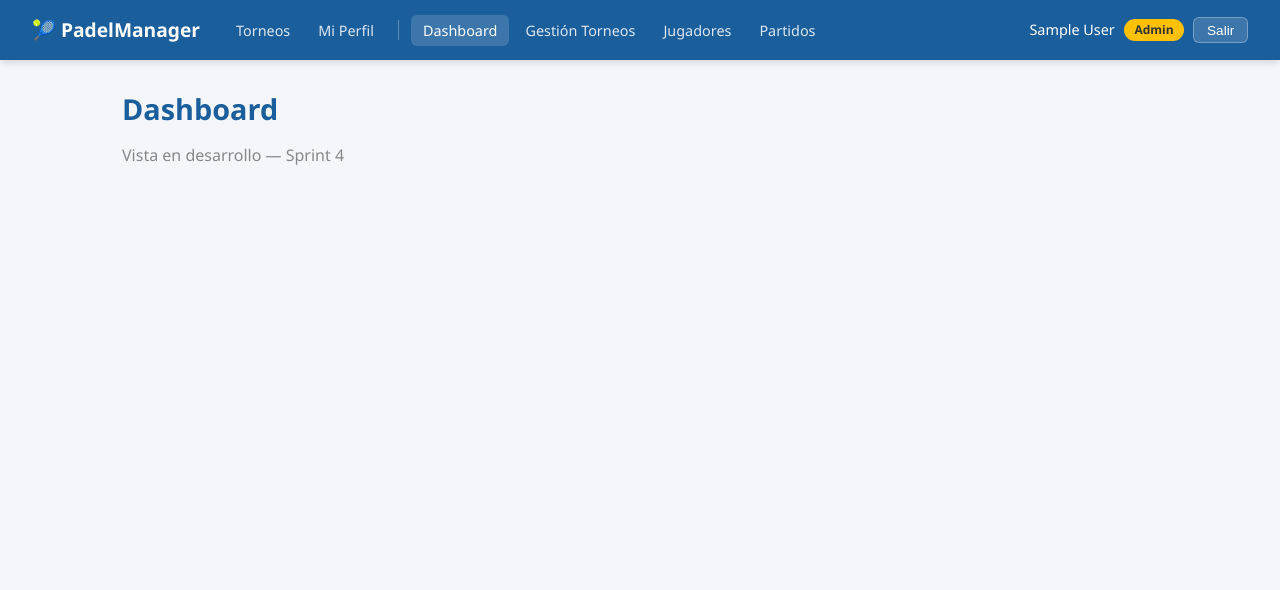
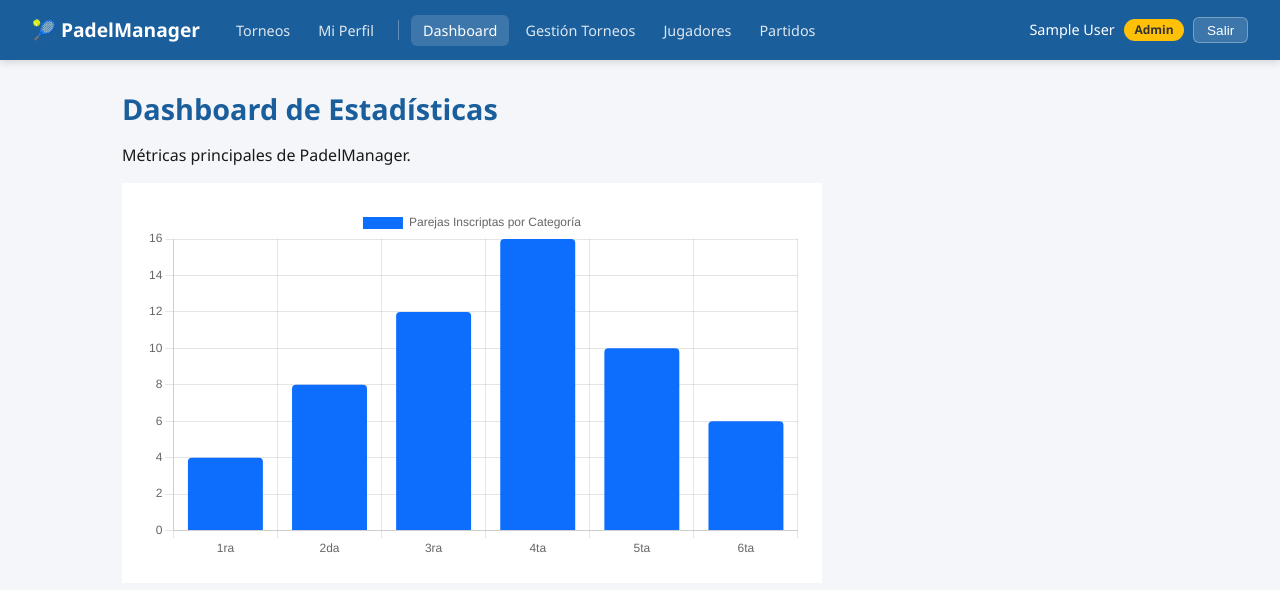
Before and after one commit to agustinresipa80/WebApplication-GRUPO1-PadelManager, a Vue app: page /admin/dashboard in a window 1280 px wide. Shown: the top 590 px of the page. Built offline with nearby package versions, Linux system fonts and the light colour scheme; sample sign-in values are in the browser's storage.

Commit message:
feat: Creación del Dashboard con gráfico de barras (Chart.js)

```diff
--- a/src/views/admin/DashboardView.vue
+++ b/src/views/admin/DashboardView.vue
@@ -1,10 +1,76 @@
 <template>
   <div class="page">
-    <div class="page-header"><h1>Dashboard</h1></div>
-    <p style="color:#888">Vista en desarrollo — Sprint 4</p>
+    <div class="page-header">
+      <h1>Dashboard de Estadísticas</h1>
+    </div>
+
+    <p class="text-muted mb-4">Métricas principales de PadelManager.</p>
+
+    <div class="chart-container shadow-sm border rounded">
+      <Bar :data="chartData" :options="chartOptions" />
+    </div>
+
   </div>
 </template>
+
+<script setup>
+import { ref } from 'vue'
+import { Bar } from 'vue-chartjs'
+import {
+  Chart as ChartJS,
+  Title,
+  Tooltip,
+  Legend,
+  BarElement,
+  CategoryScale,
+  LinearScale
+} from 'chart.js'
+
+// Registramos los módulos de Chart.js
+ChartJS.register(Title, Tooltip, Legend, BarElement, CategoryScale, LinearScale)
+
+// Datos falsos (Mock) para probar el gráfico
+const chartData = ref({
+  labels: ['1ra', '2da', '3ra', '4ta', '5ta', '6ta'],
+  datasets: [
+    {
+      label: 'Parejas Inscriptas por Categoría',
+      backgroundColor: '#0d6efd', // Azul PadelManager
+      borderRadius: 4,
+      data: [4, 8, 12, 16, 10, 6]
+    }
+  ]
+})
+
+// Opciones de diseño del gráfico
+const chartOptions = ref({
+  responsive: true,
+  maintainAspectRatio: false,
+  plugins: {
+    legend: { position: 'top' }
+  }
+})
+</script>
+
 <style scoped>
-.page { padding: 2rem; max-width: 1100px; margin: 0 auto; }
-.page-header h1 { font-size: 1.8rem; color: var(--color-primary); margin: 0 0 1rem; }
+/* Respetamos las clases globales de tu equipo */
+.page {
+  padding: 2rem;
+  max-width: 1100px;
+  margin: 0 auto;
+}
+.page-header h1 {
+  font-size: 1.8rem;
+  color: var(--color-primary);
+  margin: 0 0 1rem;
+}
+
+/* Le damos un alto fijo al contenedor del gráfico para que no se deforme */
+.chart-container {
+  height: 400px;
+  width: 100%;
+  max-width: 700px;
+  background-color: white;
+  padding: 1.5rem;
+}
 </style>
```
Also changed, not shown: package.json (+4 -4 lines), 1 other file (tests, documents, lock files or other folders).
